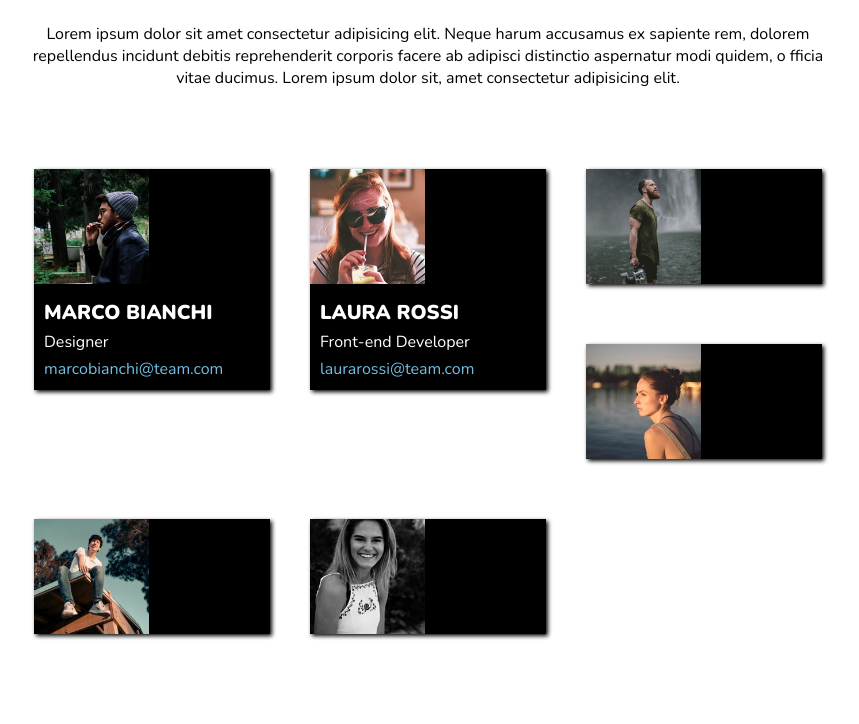
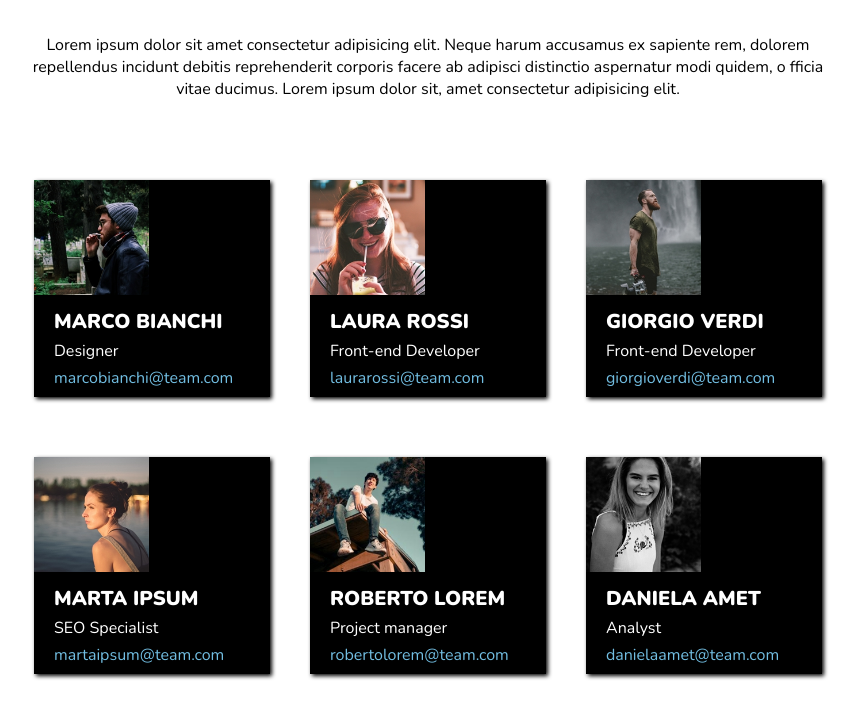
Before and after one commit to michele-pupo/html-css-float-cards, a plain HTML site: page index.html in a window 1280 px wide. Shown: the part 110-834 px from the top of the page, without its empty margins (212-1071 px from the left). Before the commit the page ends 800 px from the top, so only its background shows below. Drawn offline with nearby package versions, Linux system fonts and the light colour scheme.

Commit message:
insertion of all names

```diff
--- a/css/style.css
+++ b/css/style.css
@@ -24,6 +24,7 @@ body{
 
 /* inizio h1 */
 h1{
+    font-size: 40px;
     color:#e4306d;
     padding: 20px;
 }
@@ -75,6 +76,7 @@ img{
 }
 /* inizio stilizzazione immagini */
 
+
 a{
   text-decoration: none;
   color: #72BEE2
@@ -92,7 +94,7 @@ h4{
 
 
 .worker{
-    padding: 10px;
+    padding: 8px 20px;
     float: left;
 }
 
--- a/index.html
+++ b/index.html
@@ -57,15 +57,47 @@
             </div>
             <div class="column">
                 <img src="css/img/male2.png" alt="">
+
+                <!-- nome e contatto 3 -->
+                <div class="worker">
+                    <h4>GIORGIO VERDI</h4>
+                    <h6>Front-end Developer<h6>
+                    <a href="giorgioverdi@team.com">giorgioverdi@team.com</a>
+                </div>
+                <!-- fine nome e contatto 3 -->
             </div>
             <div class="column">
                 <img src="css/img/female2.png" alt="">
+
+                <!-- nome e contatto 4 -->
+                <div class="worker">
+                    <h4>MARTA IPSUM</h4>
+                    <h6>SEO Specialist<h6>
+                    <a href="martaipsum@team.com">martaipsum@team.com</a>
+                </div>
+                <!-- fine nome e contatto 4 -->
             </div>
             <div class="column">
                 <img src="css/img/male3.png" alt="">
+
+                <!-- nome e contatto 4 -->
+                <div class="worker">
+                    <h4>ROBERTO LOREM</h4>
+                    <h6>Project manager<h6>
+                    <a href="robertolorem@team.com">robertolorem@team.com</a>
+                </div>
+                <!-- fine nome e contatto 4 -->
             </div>
             <div class="column">
                 <img src="css/img/female3.png" alt="">
+
+                <!-- nome e contatto 4 -->
+                <div class="worker">
+                    <h4>DANIELA AMET</h4>
+                    <h6>Analyst<h6>
+                    <a href="danielaamet@team.com">danielaamet@team.com</a>
+                </div>
+                <!-- fine nome e contatto 4 -->
             </div>
 
         </section>
```
